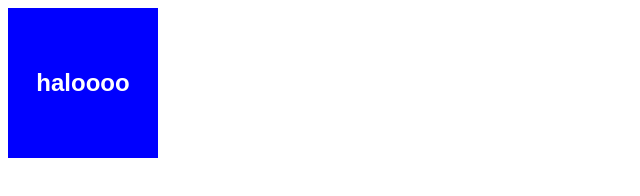
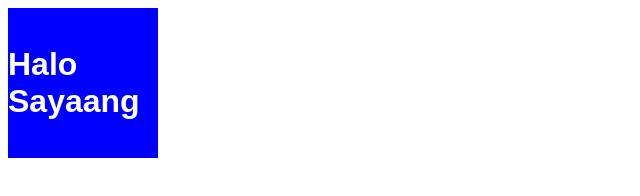
Before and after one commit to rafighanniy-hue/Raff, a plain HTML site: page index.html in a window 1280 px wide. Shown: the whole page, without its empty margins (0-640 px from the left). Drawn offline with Linux system fonts and the light colour scheme.

Commit message:
Update index.html

```diff
--- a/index.html
+++ b/index.html
@@ -19,7 +19,7 @@
 </head>
   <body>
 <div class="kotak-biru">
-  <h2>haloooo</h2>
+  <h1>Halo Sayaang</h1>
 </div>
   </body>
 </html>
```
